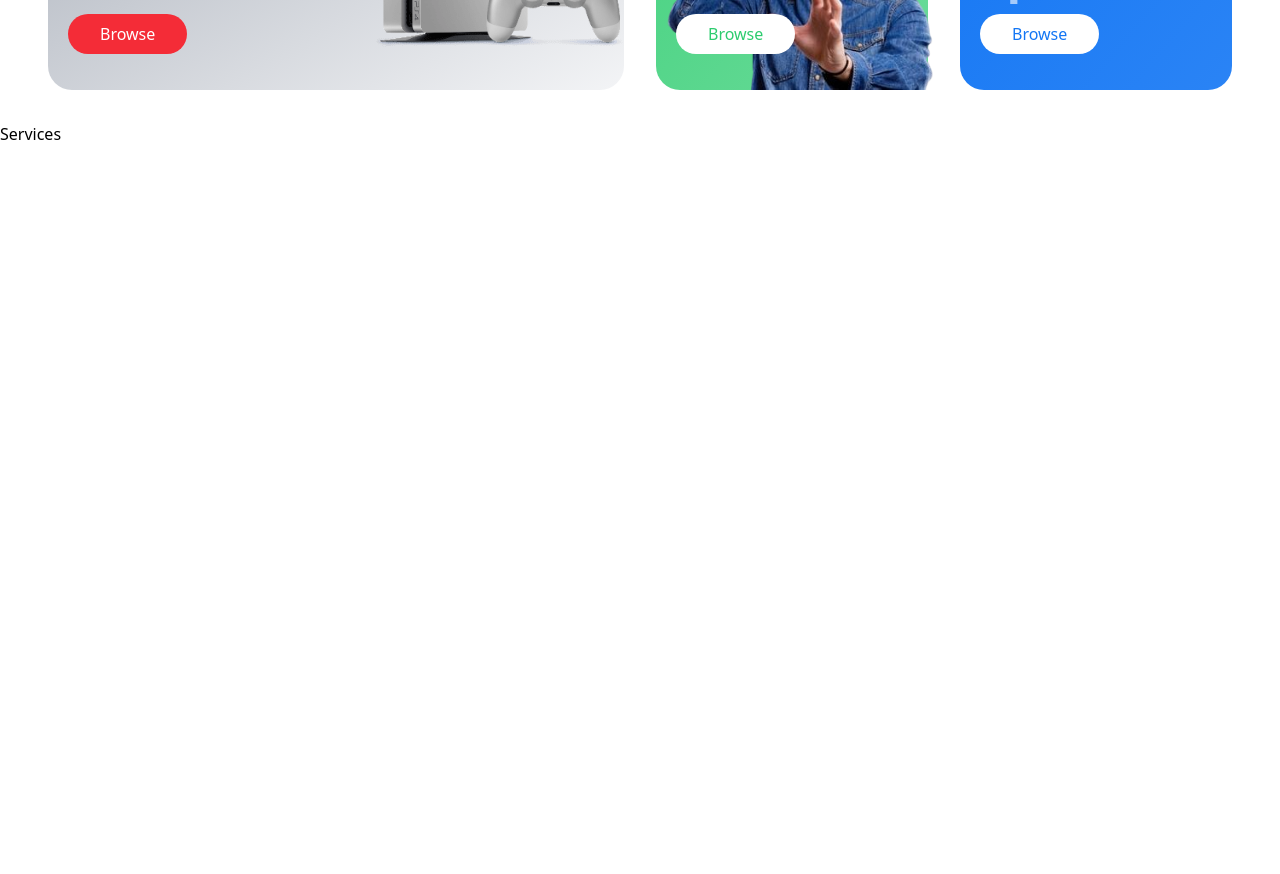
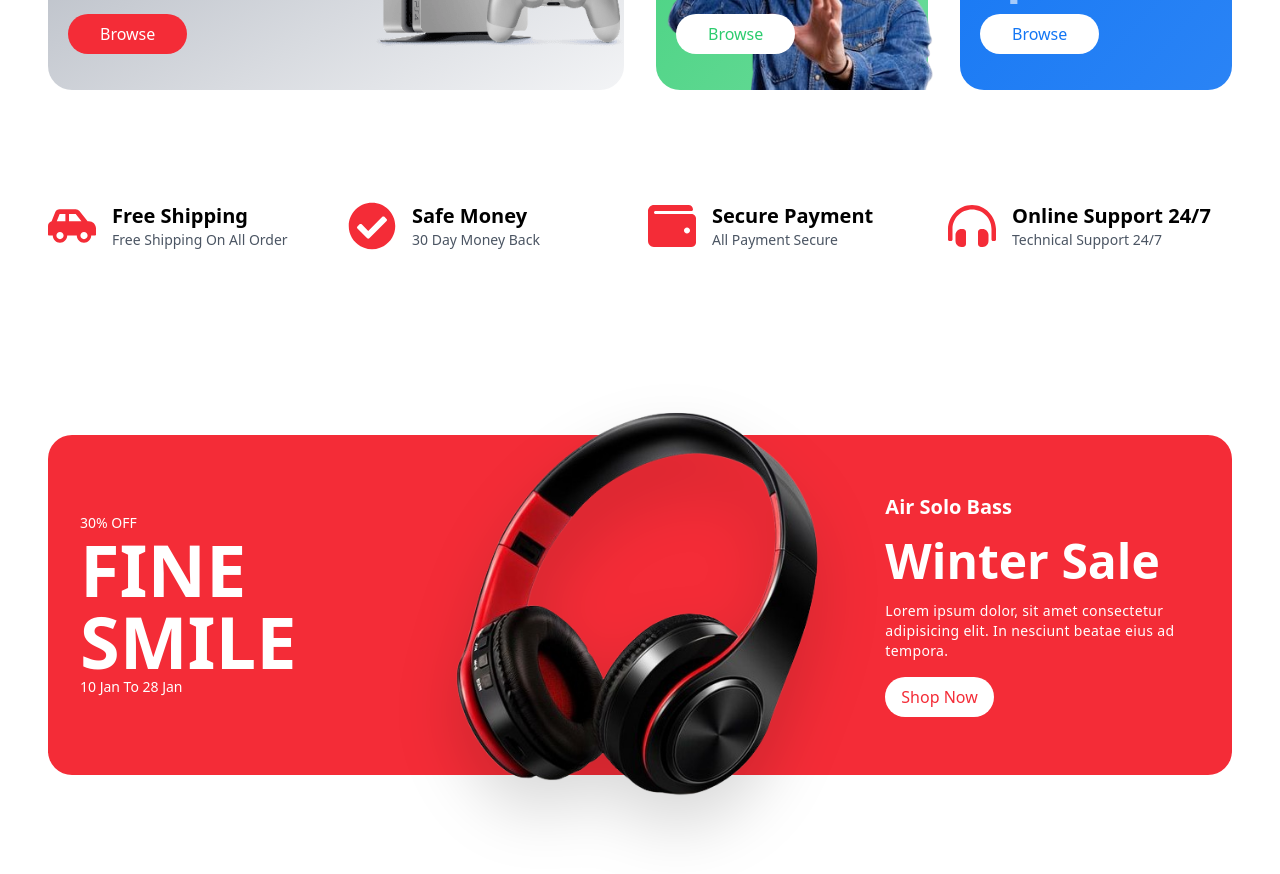
Before and after one commit to DARK-CODE1/Ecommerce--Tailwind, a React (Create React App) app: page / in a window 1280 px wide. Shown: the part 1280-2154 px from the top of the page. Before the commit the page ends 1426 px from the top, so only its background shows below. Built offline with nearby package versions, Linux system fonts and the light colour scheme.

Commit message:
complete sevice and banner section

```diff
--- a/src/App.js
+++ b/src/App.js
@@ -1,18 +1,31 @@
-import React from 'react'
-import Navbar from './components/Navbar/Navbar'
-import Hero from './components/Hero/Hero'
-import Category from './components/Category/Category'
-import Category2 from './components/Category/Category2'
-import Services from './components/Services/Services'
+import React from 'react';
+import Navbar from './components/Navbar/Navbar';
+import Hero from './components/Hero/Hero';
+import Category from './components/Category/Category';
+import Category2 from './components/Category/Category2';
+import Services from './components/Services/Services';
+import Banner from './components/Banner/Banner';
+import Headphone from "./assets/hero/headphone.png";
 
+const BannerData = {
+  discount: '30% OFF',
+  title: 'Fine Smile',
+  date: '10 Jan To 28 Jan',
+  image: Headphone,
+  title2: 'Air Solo Bass',
+  title3: 'Winter Sale',
+  title4: 'Lorem ipsum dolor, sit amet consectetur adipisicing elit. In nesciunt beatae eius ad tempora.',
+  bgColor: '#f42c37'
+}
 const App = () => {
   return (
-    <div>
+    <div className='bg-white dark:bg-gray-900 dark:text-white duration-200 overflow-hidden'>
       <Navbar />
       <Hero />
-      <Category/>
-      <Category2/>
-      <Services/>
+      <Category />
+      <Category2 />
+      <Services />
+      <Banner data={BannerData} />
     </div>
   )
 }
--- a/src/components/Banner/Banner.jsx
+++ b/src/components/Banner/Banner.jsx
@@ -0,0 +1,30 @@
+import React from 'react';
+
+const Banner = ({ data }) => {
+    return (
+        <div className='min-h-[550px] flex justify-center items-center py-12'>
+            <div className="container">
+                <div style={{ backgroundColor: data.bgColor }} className='grid grid-cols-1 md:grid-cols-3 gap-6 items-center text-white  rounded-3xl'>
+                    <div className="p-6 sm:p-8">
+                        <p className="text-sm">{data.discount}</p>
+                        <h1 className="uppercase text-4xl lg:text-7xl font-bold">{data.title}</h1>
+                        <p className="text-sm">{data.date}</p>
+                    </div>
+                    <div className='h-full flex items-center'>
+                        <img src={data.image} alt="" className="scale-125 w-[250px] md:w-[340px] mx-auto drop-shadow-2xl object-cover" />
+                    </div>
+                    <div className="flex flex-col justify-center gap-4 p-6 sm:p-8">
+                        <p className="font-bold text-xl">{data.title2}</p>
+                        <h1 className="text-3xl sm:text-5xl font-bold">{data.title3}</h1>
+                        <p className="text-sm tracking-wide leading-5">{data.title4}</p>
+                        <div>
+                            <button style={{ color: data.bgColor }} className='bg-white py-2 px-4 rounded-full'>Shop Now</button>
+                        </div>
+                    </div>
+                </div>
+            </div>
+        </div>
+    )
+}
+
+export default Banner
--- a/src/components/Services/Services.jsx
+++ b/src/components/Services/Services.jsx
@@ -1,8 +1,48 @@
-import React from 'react'
+import React from 'react';
+import { FaCarSide, FaHeadphonesAlt, FaWallet, FaCheckCircle } from "react-icons/fa";
+
+const ServicesData = [
+  {
+    id: 1,
+    icon: <FaCarSide className='text-4xl md:text-5xl text-primary' />,
+    title: 'Free Shipping',
+    description: 'Free Shipping On All Order'
+  },
+  {
+    id: 2,
+    icon: <FaCheckCircle className='text-4xl md:text-5xl text-primary' />,
+    title: 'Safe Money',
+    description: '30 Day Money Back'
+  },
+  {
+    id: 3,
+    icon: <FaWallet className='text-4xl md:text-5xl text-primary' />,
+    title: 'Secure Payment',
+    description: 'All Payment Secure'
+  },
+  {
+    id: 4,
+    icon: <FaHeadphonesAlt className='text-4xl md:text-5xl text-primary' />,
+    title: 'Online Support 24/7',
+    description: 'Technical Support 24/7'
+  },
+]
 
 const Services = () => {
   return (
-    <div>Services</div>
+    <div className="container my-14 md:my-20">
+      <div className="grid grid-cols-2 lg:grid-cols-4 gap-4 gap-y-8">
+        {ServicesData.map((data) => (
+          <div key={data.id} className='flex flex-col items-start sm:flex-row gap-4'>
+            {data.icon}
+            <div>
+              <h1 className='lg:text-xl font-bold'>{data.title}</h1>
+              <h1 className='text-gray-600 text-sm dark:text-gray-300'>{data.description}</h1>
+            </div>
+          </div>
+        ))}
+      </div>
+    </div>
   )
 }
 
```
